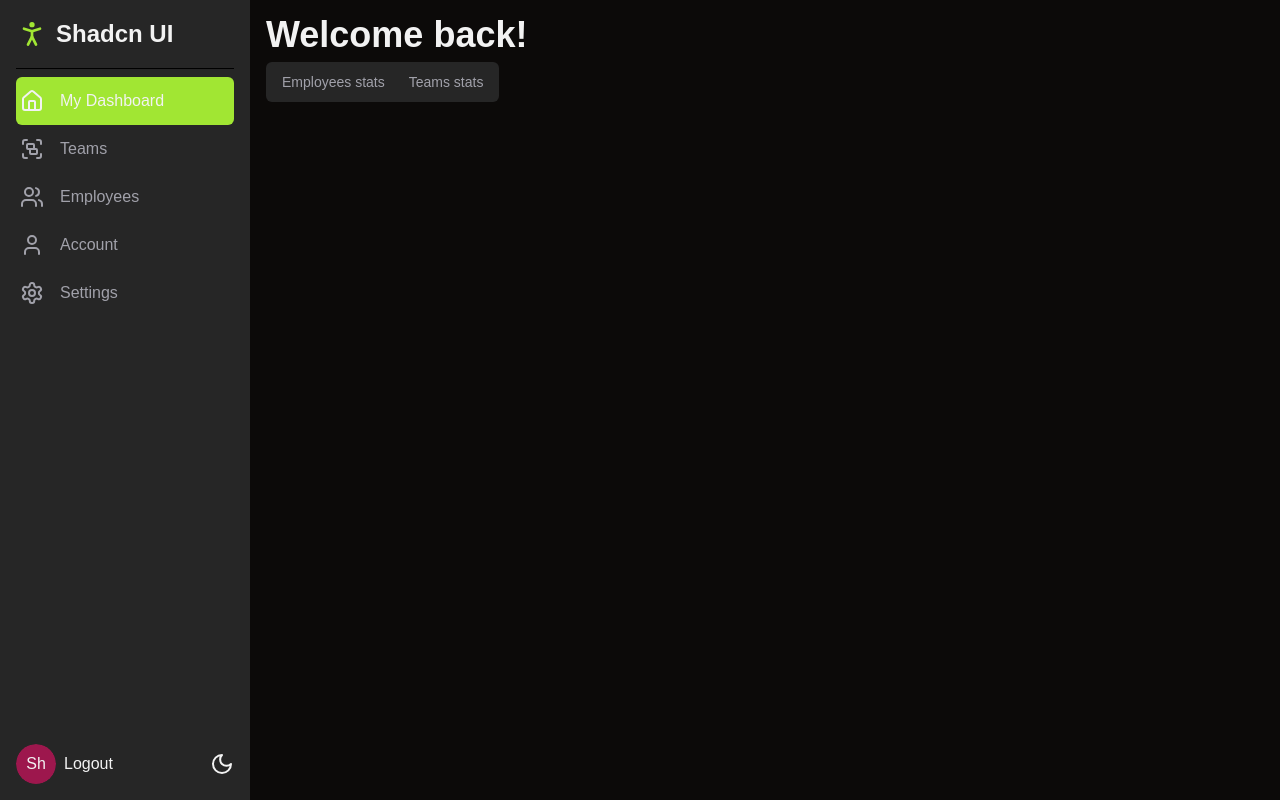
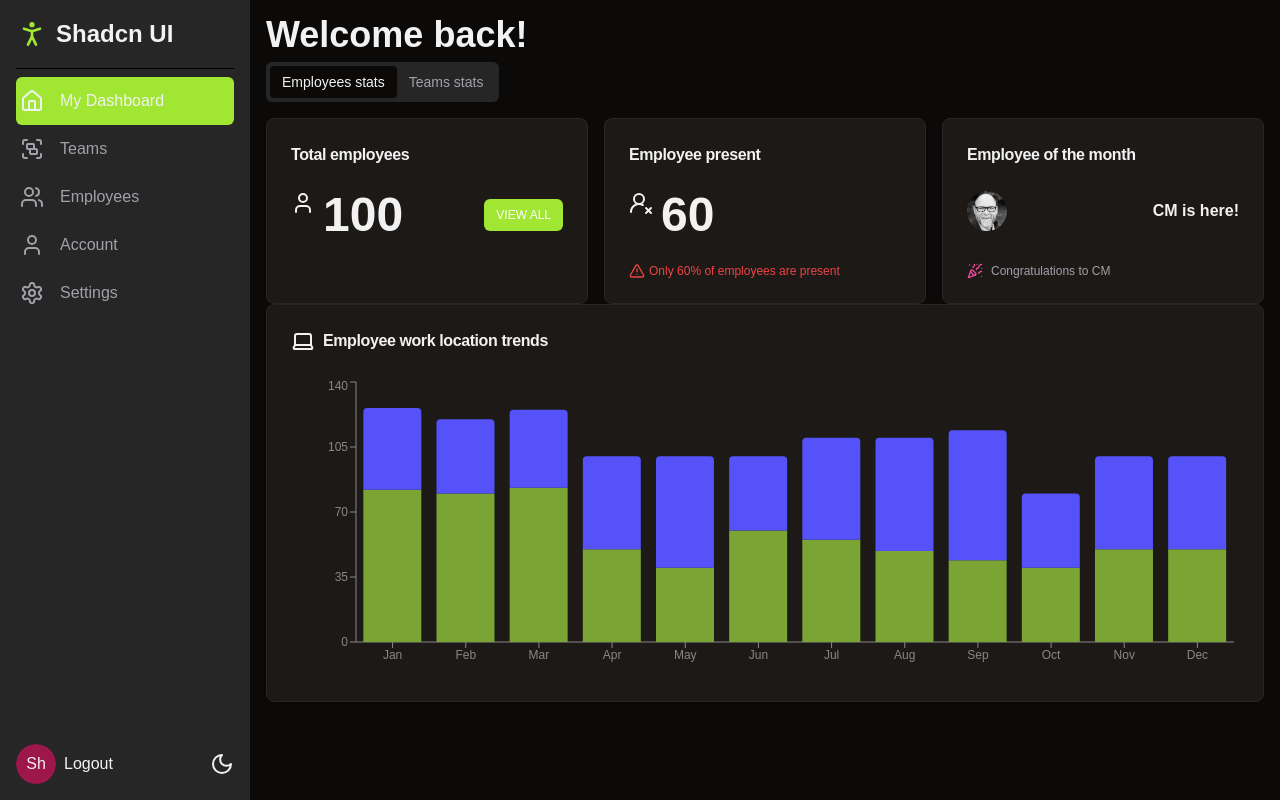
Before and after one commit to penn201500/shadcn-and-nextjs, a Next.js app: page /dashboard in a window 1280 px wide. Built offline with nearby package versions, Linux system fonts and the light colour scheme.

Commit message:
✨ Rendering EmployeeStats component automatically while mounting employee stats page
true

```diff
--- a/app/dashboard/page.tsx
+++ b/app/dashboard/page.tsx
@@ -4,7 +4,7 @@ import EmployeesStats from "./components/employees/employees-stats"
 
 export default function DashboardPage() {
     return (
-        <Tabs>
+        <Tabs defaultValue="employees">
             <TabsList className="mb-4">
                 <TabsTrigger value="employees">Employees stats</TabsTrigger>
                 <TabsTrigger value="teams">Teams stats</TabsTrigger>
```
